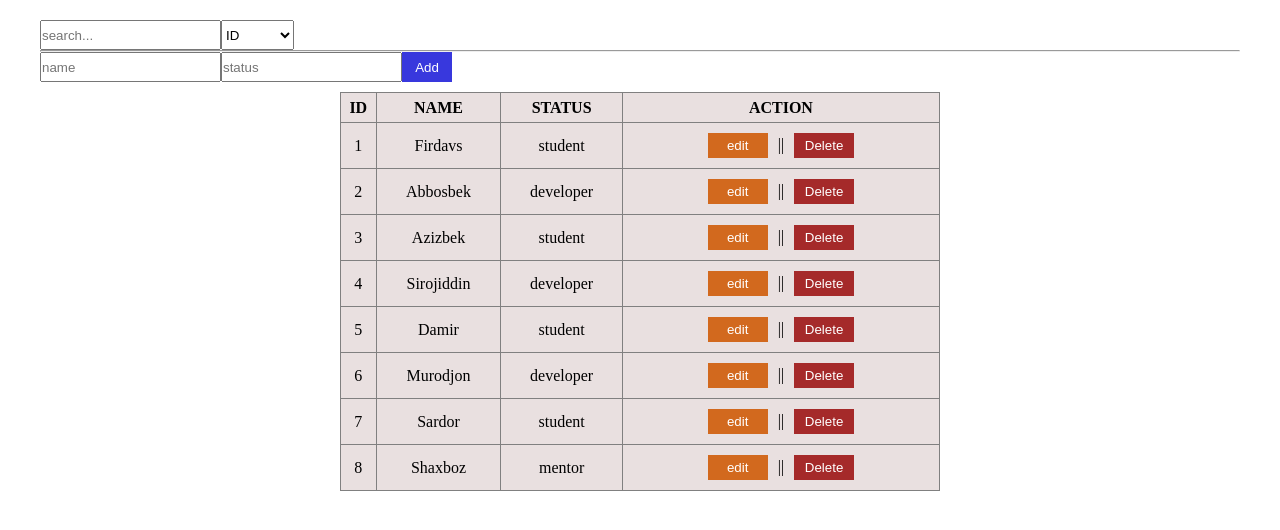
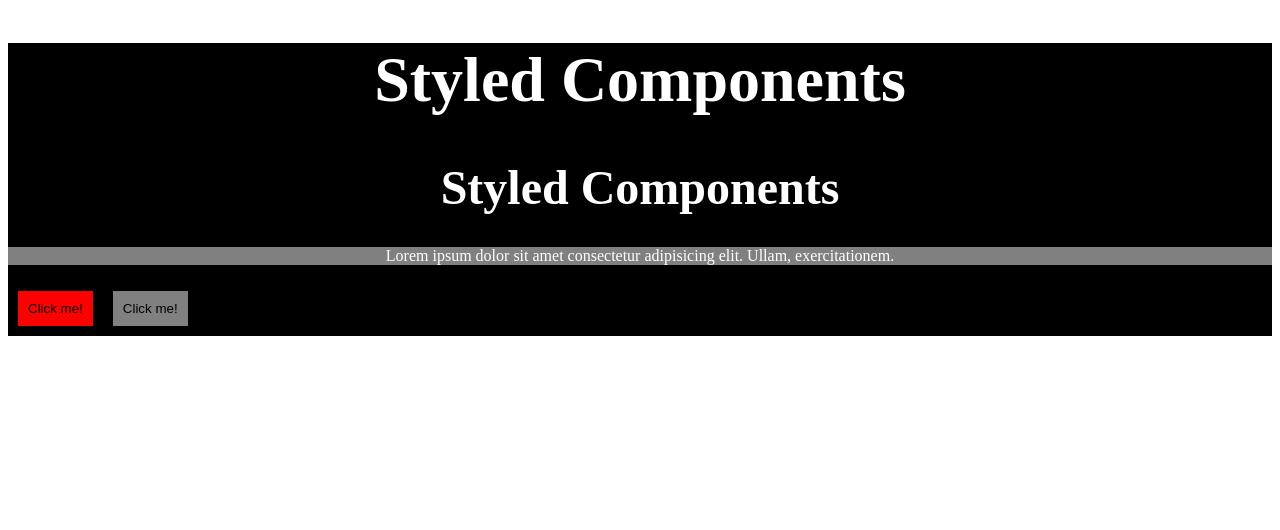
Before and after one commit to Abbos1202/reactjs, a React (Create React App) app: page / in a window 1280 px wide. Shown: the top 530 px of the page. Built offline with nearby package versions, Linux system fonts and the light colour scheme.

Commit message:
ThemeProvider, styled components

```diff
--- a/package.json
+++ b/package.json
@@ -9,6 +9,7 @@
     "react": "^18.2.0",
     "react-dom": "^18.2.0",
     "react-scripts": "5.0.1",
+    "styled-components": "^6.0.0-rc.3",
     "web-vitals": "^2.1.4"
   },
   "scripts": {
--- a/src/App.jsx
+++ b/src/App.jsx
@@ -1,171 +1,12 @@
-import React, { Component } from "react";
-import { users } from "./mock.js";
+import React from 'react'
+import Navbar from './Components/Navbar/index';
 
-export default class App extends Component {
-  constructor(props) {
-    super(props);
-    this.state = {
-      dataList: users,
-      name: "",
-      status: "",
-      select: null,
-    };
-  }
-  render() {
-    const onChange = (e) => {
-      console.log(e.target.value);
-      this.setState({ [e.target.name]: e.target.value });
-    };
+const App = () => {
+  return (
+    <div>
+      <Navbar />
+    </div>
+  )
+}
 
-    const filteredInfo = (e) => {
-      const { value } = e.target;
-      let filtered = users.filter((item) =>
-        `${item[this.state.search]}`.toLowerCase().includes(value.toLowerCase())
-      );
-      this.setState({
-        dataList: filtered,
-      });
-    };
-
-    const onSelect = (e) => {
-      this.setState({ search: e.target.value });
-    };
-
-    const onDelete = (id) => {
-      let filtered = this.state.dataList.filter((value) => value.id !== id);
-
-      this.setState({
-        dataList: filtered,
-      });
-    };
-
-    const onAdd = () => {
-      let user = {
-        id: Date.now(),
-        name: this.state.name,
-        status: this.state.status,
-      };
-      this.setState({
-        dataList: [...this.state.dataList, user],
-        name: "",
-        status: "",
-      });
-    };
-
-    const onUpdate = ({ id, name, status }, isActive) => {
-      if (isActive) {
-        let updated = this.state.dataList.map((value) =>
-          value.id === this.state.select.id
-            ? { ...value, name: this.state.name, status: this.state.status }
-            : value
-        );
-        this.setState({ select: null, dataList: updated });
-      } else {
-        this.setState({
-          name: name,
-          status: status,
-          select: { id, name, status },
-        });
-      }
-    };
-
-    return (
-      <div>
-        <input onChange={filteredInfo} type="text" placeholder="search..." />
-        <select onChange={onSelect}>
-          <option value="id">ID</option>
-          <option value="name">NAME</option>
-          <option value="status">STATUS</option>
-        </select>
-        <hr />
-        <input
-          value={this.state.name}
-          name="name"
-          onChange={onChange}
-          type="text"
-          placeholder="name"
-        />
-        <input
-          value={this.state.status}
-          name="status"
-          onChange={onChange}
-          type="text"
-          placeholder="status"
-        />
-        <button className="add" onClick={onAdd}>
-          Add
-        </button>
-        <table className="table" border={1}>
-          <thead>
-            <tr className="head">
-              <th>ID</th>
-              <th>NAME</th>
-              <th>STATUS</th>
-              <th colSpan={2}>ACTION</th>
-            </tr>
-          </thead>
-          {this.state.dataList.length ? (
-            this.state.dataList.map(({ id, name, status }) => {
-              return (
-                <tbody key={id}>
-                  <tr>
-                    <td>{id}</td>
-                    <td>
-                      {this.state.select?.id === id ? (
-                        <input
-                          onChange={onChange}
-                          name="name"
-                          value={this.state.name}
-                          type="text"
-                        />
-                      ) : (
-                        name
-                      )}
-                    </td>
-                    <td>
-                      {this.state.select?.id === id ? (
-                        <input
-                          onChange={onChange}
-                          name="status"
-                          value={this.state.status}
-                          type="text"
-                        />
-                      ) : (
-                        status
-                      )}
-                    </td>
-                    <td className="button">
-                      <button
-                        onClick={() =>
-                          onUpdate(
-                            { id, name, status },
-                            this.state.select?.id === id
-                          )
-                        }
-                        className="btn_1"
-                      >
-                        {this.state.select?.id === id ? "save" : "edit"}
-                      </button>
-                      ||
-                      <button onClick={() => onDelete(id)} className="btn_2">
-                        Delete
-                      </button>
-                    </td>
-                  </tr>
-                </tbody>
-              );
-            })
-          ) : (
-            <tbody>
-              <tr>
-                <th colSpan={4}>
-                  <h1>No data available</h1>
-                </th>
-              </tr>
-            </tbody>
-          )}
-        </table>
-      </div>
-    );
-  }
-}
+export default App
--- /dev/null
+++ b/src/Components/Navbar/index.jsx
@@ -0,0 +1,17 @@
+import React from 'react';
+import {Container} from './style.js'
+// import { H1, Paragraph, Button } from './style.js';
+
+const Navbar = () => {
+  return (
+    <Container>
+        <Container.H1>Styled Components</Container.H1>
+        <Container.H1 hey>Styled Components</Container.H1>
+        <Container.Paragraph>Lorem ipsum dolor sit amet consectetur adipisicing elit. Ullam, exercitationem.</Container.Paragraph>
+        <Container.Button qizil>Click me!</Container.Button>
+        <Container.Button>Click me!</Container.Button>
+    </Container>
+  )
+}
+
+export default Navbar;
--- /dev/null
+++ b/src/Components/Navbar/style.js
@@ -0,0 +1,73 @@
+import { styled } from "styled-components";
+
+
+const Container = styled.div`
+background: ${({theme}) => theme.background};
+color: ${({theme}) => theme.color};
+`
+Container.H1 = styled.h1`
+font-size: ${({hey}) => hey ? '3rem' : '4rem'};
+text-align: center;
+`;
+Container.Paragraph = styled.p`
+background: var(--primary-color);
+text-align: center;
+`;
+Container.Button = styled.button`
+background: ${({qizil}) => qizil ? 'var(--secondary-color)' : 'var(--primary-color)'};
+border: none;
+padding: 10px;
+margin: 10px;
+`;
+
+export {Container}
+
+
+// const Container = styled.div`
+// background: yellow;
+// `;
+
+// const H1 = styled.h1`
+// color: ${({hey}) => hey ? 'green' : 'red'};
+// font-size: ${({hey}) => hey ? '3rem' : '4rem'};
+// text-align: center;
+// `;
+// const Paragraph = styled.p`
+// color: yellow;
+// background: red;
+// text-align: center;
+// `;
+// const Button = styled.button`
+// background: ${(props) => props.qizil ? 'red' : 'green'};
+// color: ${({qizil}) => qizil ? 'white' : 'yellow'};
+// border: none;
+// padding: 10px;
+// margin: 10px;
+// display: inline;
+// width: ${({qizil}) => qizil ? '100px' : '100vw'};
+// `;
+
+// export { Container, H1, Paragraph, Button};
+
+
+
+
+// export const H1 = styled.h1`
+// color: ${({hey}) => hey ? 'green' : 'red'};
+// font-size: ${({hey}) => hey ? '3rem' : '4rem'};
+// text-align: center;
+// `;
+// export const Paragraph = styled.p`
+// color: yellow;
+// background: red;
+// text-align: center;
+// `;
+// export const Button = styled.button`
+// background: ${(props) => props.qizil ? 'red' : 'green'};
+// color: ${({qizil}) => qizil ? 'white' : 'yellow'};
+// border: none;
+// padding: 10px;
+// margin: 10px;
+// display: inline;
+// width: ${({qizil}) => qizil ? '100px' : '100vw'};
+// `;
--- a/src/index.css
+++ b/src/index.css
@@ -1,56 +1,4 @@
-* {
-  margin: 0;
-  padding: 0;
-  box-sizing: border-box;
+:root {
+  --primary-color: grey;
+  --secondary-color: red;
 }
-.table {
-  width: 50%;
-  margin: 10px auto;
-  background-color: rgb(233, 224, 224);
-  border-collapse: collapse;
-}
-
-.add {
-  width: 50px;
-  height: 30px;
-  border: none;
-  color: white;
-  cursor: pointer;
-  background-color: rgb(56, 56, 221);
-}
-
-.head {
-  width: 100%;
-  height: 30px;
-}
-div {
-  margin: 20px;
-}
-div input {
-  height: 30px;
-}
-div select {
-  height: 30px;
-}
-.btn_1 {
-  width: 60px;
-  height: 25px;
-  border: none;
-  margin: 10px;
-  cursor: pointer;
-  color: white;
-  background-color: chocolate;
-}
-.btn_2 {
-  width: 60px;
-  height: 25px;
-  margin: 10px;
-  cursor: pointer;
-  border: none;
-  color: white;
-  background-color: brown;
-}
-
-table td {
-  text-align: center;
-}
--- a/src/index.js
+++ b/src/index.js
@@ -1,13 +1,24 @@
 import React from 'react';
 import ReactDOM from 'react-dom/client';
-import './index.css';
+import './index.css'
 import App from './App';
+import { ThemeProvider } from 'styled-components';
 
+const lightMode = {
+  background: 'white',
+  color: 'black',
+}
 
+const darkMode = {
+  background: 'black',
+  color: 'white',
+}
 
 const root = ReactDOM.createRoot(document.getElementById('root'));
 root.render(
   <React.StrictMode>
-   <App />
+    <ThemeProvider theme={darkMode}>
+      <App/>
+    </ThemeProvider>
   </React.StrictMode>
-);
+)
```
Also changed, not shown: review.js (+46 -0 lines), src/Components/Header/index.jsx (added), src/Components/Header/style.js (added), 1 other file (tests, documents, lock files or other folders).
